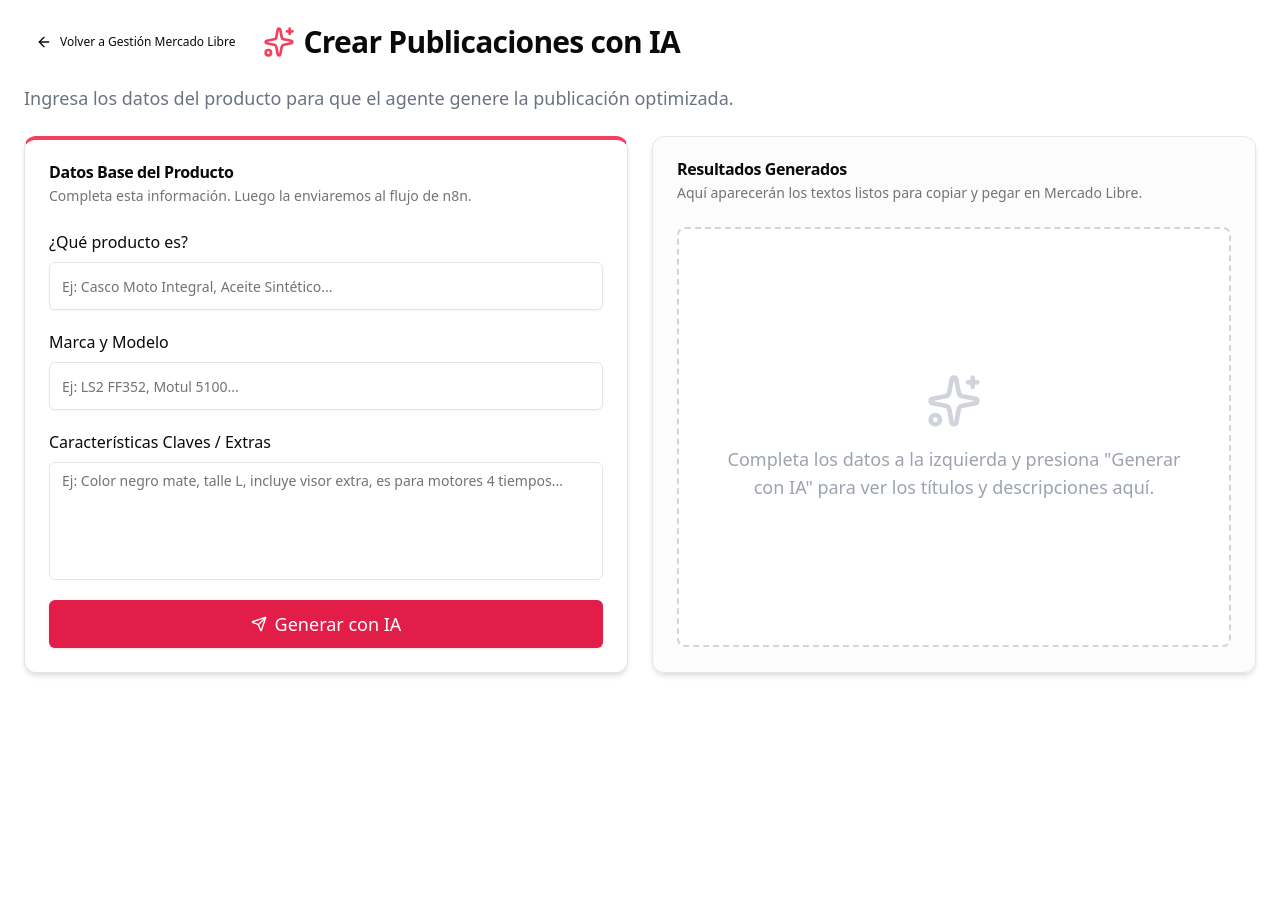
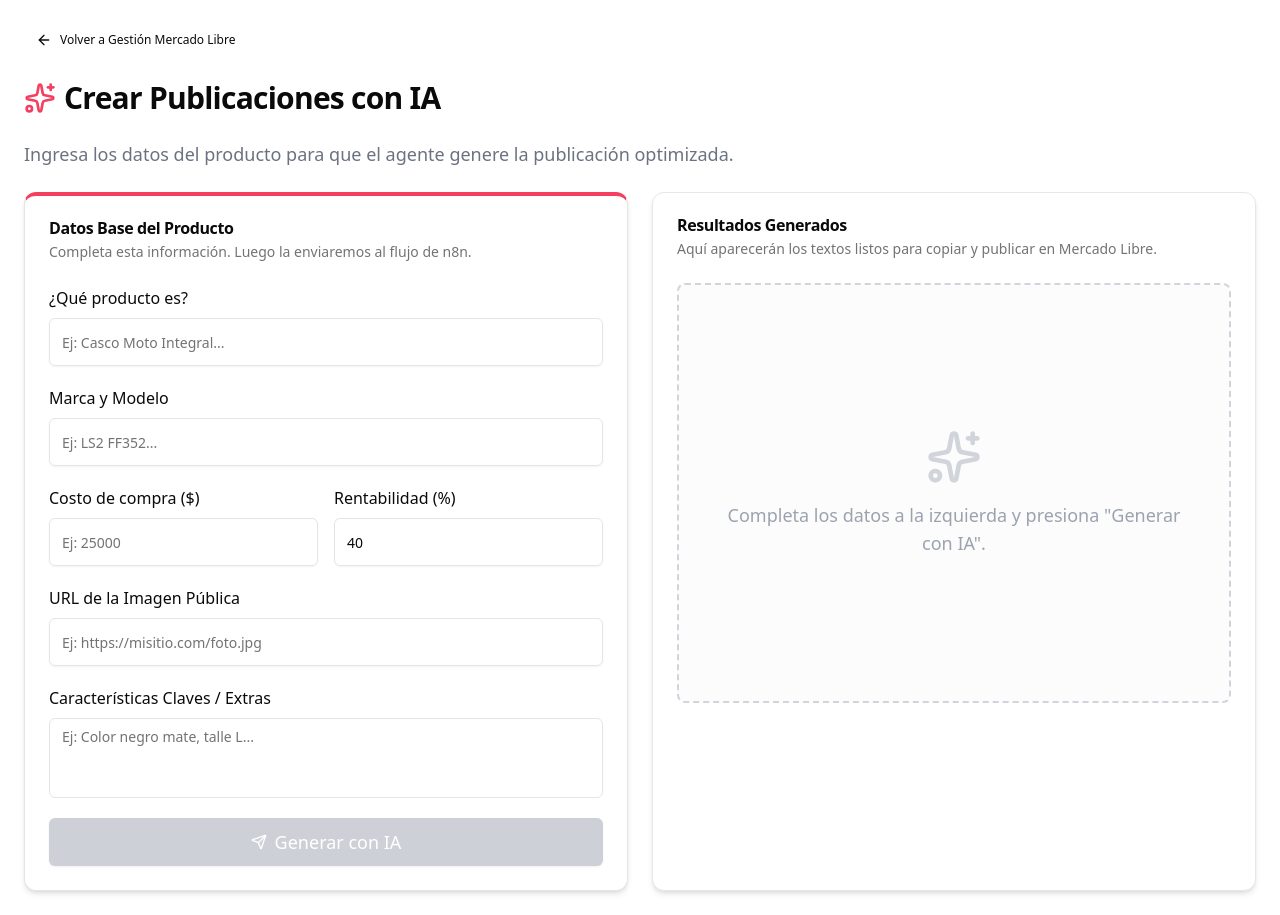
Before and after one commit to martinalejandrohakanson29-art/tienda-martin, a Next.js app: page /admin/mercadolibre/crear-publicaciones in a window 1280 px wide. Before the commit the page ends 800 px from the top, so only its background shows below. Built offline with nearby package versions, Linux system fonts and the light colour scheme; no server answers; the database is empty.

Commit message:
Update page.tsx

```diff
--- a/app/admin/mercadolibre/crear-publicaciones/page.tsx
+++ b/app/admin/mercadolibre/crear-publicaciones/page.tsx
@@ -1,13 +1,70 @@
-// app/admin/mercadolibre/crear-publicaciones/page.tsx
+"use client";
+
+import { useState } from "react";
 import { Card, CardContent, CardHeader, CardTitle, CardDescription } from "@/components/ui/card";
 import { Button } from "@/components/ui/button";
 import { Input } from "@/components/ui/input";
 import { Label } from "@/components/ui/label";
 import { Textarea } from "@/components/ui/textarea";
-import { ArrowLeft, Sparkles, Send } from "lucide-react";
+import { ArrowLeft, Sparkles, Send, Loader2 } from "lucide-react";
 import Link from "next/link";
 
 export default function CrearPublicacionesPage() {
+  // 1. ESTADOS DEL FORMULARIO: Aquí guardamos lo que el usuario escribe
+  const [producto, setProducto] = useState("");
+  const [marca, setMarca] = useState("");
+  const [caracteristicas, setCaracteristicas] = useState("");
+  const [costo, setCosto] = useState("");
+  const [rentabilidad, setRentabilidad] = useState("40"); // 40% por defecto
+  const [urlFoto, setUrlFoto] = useState("");
+
+  // 2. ESTADOS DE LA APLICACIÓN: Para saber si está cargando y guardar el resultado
+  const [isLoading, setIsLoading] = useState(false);
+  const [resultadoIa, setResultadoIa] = useState<any>(null);
+
+  // 3. LA FUNCIÓN QUE SE CONECTA CON n8n
+  const handleGenerarConIA = async () => {
+    setIsLoading(true);
+    setResultadoIa(null);
+
+    // Reemplaza esto con la URL real de tu Webhook de n8n
+    const WEBHOOK_URL = "https://n8n-on-render-production-52f0.up.railway.app/webhook/generar-publicacion";
+
+    // Unimos los textos del formulario para armar el "Borrador" que n8n espera
+    const borrador_titulo = `${producto} ${marca}. Características: ${caracteristicas}`;
+
+    // Armamos el paquete exacto con los nombres de variables que configuramos en n8n
+    const payload = {
+      borrador_titulo: borrador_titulo,
+      costo_producto: Number(costo),
+      rentabilidad_esperada_porcentaje: Number(rentabilidad),
+      url_foto: urlFoto,
+    };
+
+    try {
+      // Enviamos los datos a n8n
+      const response = await fetch(WEBHOOK_URL, {
+        method: "POST",
+        headers: {
+          "Content-Type": "application/json",
+        },
+        body: JSON.stringify(payload),
+      });
+
+      if (!response.ok) throw new Error("Error al conectar con n8n");
+
+      // Recibimos la respuesta de OpenRouter a través de n8n
+      const data = await response.json();
+      setResultadoIa(data);
+
+    } catch (error) {
+      console.error("Hubo un error:", error);
+      alert("Hubo un error al generar la publicación. Verifica que n8n esté activo.");
+    } finally {
+      setIsLoading(false);
+    }
+  };
+
   return (
     <div className="space-y-6 p-6">
       {/* Encabezado con botón para volver */}
@@ -18,6 +75,9 @@ export default function CrearPublicacionesPage() {
             Volver a Gestión Mercado Libre
           </Button>
         </Link>
+      </div>
+
+      <div className="flex items-center gap-4 mt-2">
         <h1 className="text-3xl font-bold tracking-tight flex items-center gap-2">
           <Sparkles className="h-8 w-8 text-rose-500" />
           Crear Publicaciones con IA
@@ -28,7 +88,7 @@ export default function CrearPublicacionesPage() {
         Ingresa los datos del producto para que el agente genere la publicación optimizada.
       </p>
 
-      {/* Contenedor principal dividido en 2 columnas (Layout) */}
+      {/* Contenedor principal dividido en 2 columnas */}
       <div className="grid grid-cols-1 lg:grid-cols-2 gap-6 mt-4">
 
         {/* COLUMNA IZQUIERDA: Formulario de entrada */}
@@ -45,8 +105,10 @@ export default function CrearPublicacionesPage() {
               <Label htmlFor="producto" className="text-base font-medium">¿Qué producto es?</Label>
               <Input
                 id="producto"
-                placeholder="Ej: Casco Moto Integral, Aceite Sintético..."
+                placeholder="Ej: Casco Moto Integral..."
                 className="h-12"
+                value={producto}
+                onChange={(e) => setProducto(e.target.value)}
               />
             </div>
 
@@ -54,8 +116,46 @@ export default function CrearPublicacionesPage() {
               <Label htmlFor="marca" className="text-base font-medium">Marca y Modelo</Label>
               <Input
                 id="marca"
-                placeholder="Ej: LS2 FF352, Motul 5100..."
+                placeholder="Ej: LS2 FF352..."
                 className="h-12"
+                value={marca}
+                onChange={(e) => setMarca(e.target.value)}
+              />
+            </div>
+
+            <div className="grid grid-cols-2 gap-4">
+              <div className="space-y-2">
+                <Label htmlFor="costo" className="text-base font-medium">Costo de compra ($)</Label>
+                <Input
+                  id="costo"
+                  type="number"
+                  placeholder="Ej: 25000"
+                  className="h-12"
+                  value={costo}
+                  onChange={(e) => setCosto(e.target.value)}
+                />
+              </div>
+              <div className="space-y-2">
+                <Label htmlFor="rentabilidad" className="text-base font-medium">Rentabilidad (%)</Label>
+                <Input
+                  id="rentabilidad"
+                  type="number"
+                  placeholder="Ej: 40"
+                  className="h-12"
+                  value={rentabilidad}
+                  onChange={(e) => setRentabilidad(e.target.value)}
+                />
+              </div>
+            </div>
+
+            <div className="space-y-2">
+              <Label htmlFor="urlFoto" className="text-base font-medium">URL de la Imagen Pública</Label>
+              <Input
+                id="urlFoto"
+                placeholder="Ej: https://misitio.com/foto.jpg"
+                className="h-12"
+                value={urlFoto}
+                onChange={(e) => setUrlFoto(e.target.value)}
               />
             </div>
 
@@ -63,37 +163,106 @@ export default function CrearPublicacionesPage() {
               <Label htmlFor="caracteristicas" className="text-base font-medium">Características Claves / Extras</Label>
               <Textarea
                 id="caracteristicas"
-                placeholder="Ej: Color negro mate, talle L, incluye visor extra, es para motores 4 tiempos..."
-                rows={5}
+                placeholder="Ej: Color negro mate, talle L..."
+                rows={3}
                 className="resize-none"
+                value={caracteristicas}
+                onChange={(e) => setCaracteristicas(e.target.value)}
               />
             </div>
 
-            <Button className="w-full bg-rose-600 hover:bg-rose-700 text-white gap-2 h-12 text-lg mt-4">
+            <Button
+              onClick={handleGenerarConIA}
+              disabled={isLoading || !producto || !costo || !urlFoto}
+              className="w-full bg-rose-600 hover:bg-rose-700 text-white gap-2 h-12 text-lg mt-4 disabled:bg-gray-400"
+            >
+              {isLoading ? (
+                <>
+                  <Loader2 className="h-5 w-5 animate-spin" />
+                  Procesando en n8n...
+                </>
+              ) : (
+                <>
                   <Send className="h-5 w-5" />
                   Generar con IA
+                </>
+              )}
             </Button>
 
           </CardContent>
         </Card>
 
         {/* COLUMNA DERECHA: Resultados de la IA */}
-        <Card className="shadow-md bg-gray-50/50 border-gray-200">
+        <Card className="shadow-md border-gray-200">
           <CardHeader>
             <CardTitle>Resultados Generados</CardTitle>
             <CardDescription>
-              Aquí aparecerán los textos listos para copiar y pegar en Mercado Libre.
+              Aquí aparecerán los textos listos para copiar y publicar en Mercado Libre.
             </CardDescription>
           </CardHeader>
           <CardContent>
 
-            {/* Estado vacío por defecto (hasta que conectemos la lógica) */}
-            <div className="flex flex-col items-center justify-center h-[420px] text-gray-400 border-2 border-dashed border-gray-300 rounded-lg bg-white">
+            {/* Si NO hay resultados y NO está cargando, mostramos el estado vacío */}
+            {!resultadoIa && !isLoading && (
+              <div className="flex flex-col items-center justify-center h-[420px] text-gray-400 border-2 border-dashed border-gray-300 rounded-lg bg-gray-50/50">
                 <Sparkles className="h-14 w-14 mb-4 text-gray-300" />
                 <p className="text-center px-8 text-lg">
-                Completa los datos a la izquierda y presiona "Generar con IA" para ver los títulos y descripciones aquí.
+                  Completa los datos a la izquierda y presiona "Generar con IA".
                 </p>
               </div>
+            )}
+
+            {/* Si ESTÁ cargando, mostramos un indicador */}
+            {isLoading && (
+              <div className="flex flex-col items-center justify-center h-[420px] text-gray-500 bg-gray-50/50 rounded-lg">
+                <Loader2 className="h-14 w-14 mb-4 animate-spin text-rose-500" />
+                <p className="text-center px-8 text-lg">
+                  La IA está analizando la imagen y redactando...
+                </p>
+              </div>
+            )}
+
+            {/* Si HAY resultados, los mostramos */}
+            {resultadoIa && !isLoading && (
+              <div className="space-y-6">
+
+                {urlFoto && (
+                  <div className="flex justify-center mb-4">
+                    <img src={urlFoto} alt="Preview" className="h-32 object-contain rounded-md border p-1" />
+                  </div>
+                )}
+
+                <div>
+                  <Label className="text-xs font-bold text-gray-500 uppercase tracking-wider">Título (Máx 60 car.)</Label>
+                  <div className="p-3 bg-blue-50 text-blue-900 border border-blue-200 rounded-md font-medium text-lg mt-1">
+                    {resultadoIa.title}
+                  </div>
+                </div>
+
+                <div className="grid grid-cols-2 gap-4">
+                  <div>
+                    <Label className="text-xs font-bold text-gray-500 uppercase tracking-wider">Precio Final Sugerido</Label>
+                    <div className="p-3 bg-green-50 text-green-900 border border-green-200 rounded-md font-bold text-xl mt-1">
+                      $ {resultadoIa.price?.toLocaleString("es-AR")}
+                    </div>
+                  </div>
+                  <div>
+                    <Label className="text-xs font-bold text-gray-500 uppercase tracking-wider">Marca</Label>
+                    <div className="p-3 bg-gray-50 text-gray-900 border border-gray-200 rounded-md font-medium text-lg mt-1">
+                      {resultadoIa.brand}
+                    </div>
+                  </div>
+                </div>
+
+                <div>
+                  <Label className="text-xs font-bold text-gray-500 uppercase tracking-wider">Descripción Vendedora</Label>
+                  <div className="p-4 bg-gray-50 border border-gray-200 rounded-md whitespace-pre-wrap text-gray-700 mt-1 h-48 overflow-y-auto">
+                    {resultadoIa.description}
+                  </div>
+                </div>
+
+              </div>
+            )}
 
           </CardContent>
         </Card>
```
Lines whose indentation alone changed are shown as unchanged.
